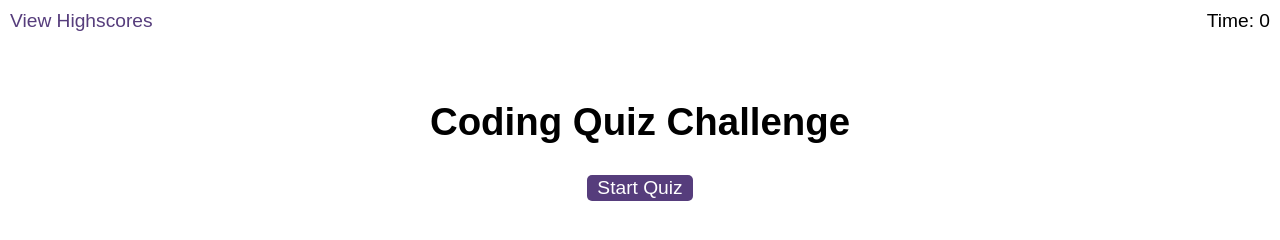
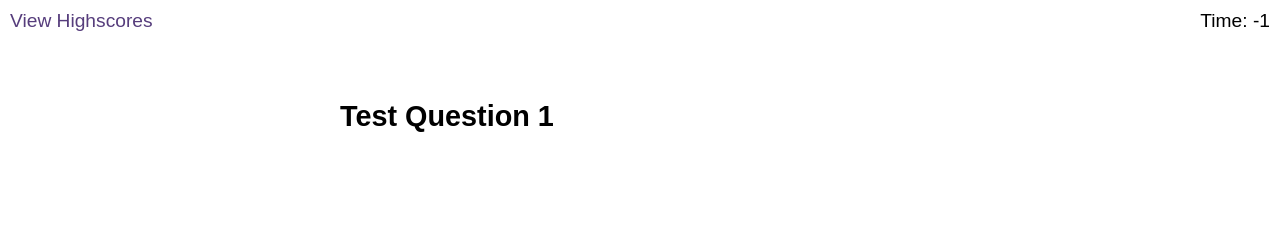
Before and after one commit to millerdotkyle/HomeworkFour, a plain HTML site: page Starter code/index.html in a window 1280 px wide. Both pictures are taken after a click on the button "Start Quiz". Drawn offline with Linux system fonts and the light colour scheme.

Commit message:
initialized
declared expected variables, added logic to remove start screen when start button is clicked, began logic to display questions and decrement timer

```diff
--- a/Starter code/assets/js/logic.js
+++ b/Starter code/assets/js/logic.js
@@ -1,32 +1,33 @@
 // variables to keep track of quiz state
 var currentQuestionIndex = 0;
 //time left value here
-// var time = ;
-var timerId;
+// var time = 0;
+var timer = 60;
 
 // variables to reference DOM elements
-var questionsEl = document.getElementById('');
-var timerEl = document.getElementById('');
-var choicesEl = document.getElementById('');
-var submitBtn = document.getElementById('');
-var startBtn = document.getElementById('');
-var initialsEl = document.getElementById('');
-var feedbackEl = document.getElementById('');
+var questionsEl = document.getElementById('questions');
+var timerEl = document.getElementById('time');
+var choicesEl = document.getElementById('choices');
+var submitBtn = document.getElementById('submit');
+var startBtn = document.getElementById('start');
+var initialsEl = document.getElementById('initials');
+var feedbackEl = document.getElementById('feedback');
 
+console.log(timerEl);
 
 function startQuiz() {
   // hide start screen
-  var startScreenEl = document.getElementById('');
-  startScreenEl.setAttribute('class', '');
+  var startScreenEl = document.getElementById('start-screen');
+  startScreenEl.setAttribute("class", "hide");
 
   // un-hide questions section
-  questionsEl.removeAttribute('');
+  questionsEl.removeAttribute("class" , 'hide');
 
   // start timer
-  timerId = setInterval(clockTick, 1000);
+  timer = setInterval(clockTick, 1000);
 
   // show starting time
-  timerEl.textContent = time;
+  timerEl.textContent = timer;
 
   getQuestion();
 }
@@ -36,14 +37,14 @@ function getQuestion() {
   var currentQuestion = questions[currentQuestionIndex];
 
   // update title with current question
-  var titleEl = document.getElementById('');
-  titleEl.textContent = ; //think dot notation
+  var titleEl = document.getElementById('question-title');
+  titleEl.textContent = currentQuestion.title; //think dot notation
 
   // clear out any old question choices
   choicesEl.innerHTML = '';
 
   // loop over choices
-  for (var i = 0; i < ; i++) {
+  for (var i = 0; i < currentQuestion.choices.length; i++) {
     // create new button for each choice
     var choice = currentQuestion.choices[i];
     var choiceNode = document.createElement('');
@@ -66,17 +67,17 @@ function questionClick(event) {
   }
 
   // check if user guessed wrong
-  if () {
+  if (buttonEl !== currentQuestion.answer) {
 
 
 
     // penalize time
-
+    timer--;
 
 
 
     // display new time on page
-
+   timerEl.textContent(timer);
 
   // flash right/wrong feedback on page for half a second
 
@@ -85,7 +86,7 @@ function questionClick(event) {
 
 
   // check if we've run out of questions or if time ran out?
-  if () {
+  if (!currentQuestion || timer == 0) {
 
     //if it did ???
 
@@ -93,7 +94,7 @@ function questionClick(event) {
 
     // if it didnt??
   }
-}
+}}
 
 function quizEnd() {
   // stop timer
@@ -112,7 +113,9 @@ function quizEnd() {
 function clockTick() {
   // update time
   // decrement the variable we are using to track time
-  timerEl.textContent = ; // update out time
+  timer--;
+
+  timerEl.textContent = timer; // update out time
 
   // check if user ran out of time
   if (time <= 0) {
@@ -125,11 +128,11 @@ function saveHighscore() {
   var initials = initialsEl.value.trim();
 
   // make sure value wasn't empty
-  if () {
+  if (initials) {
 
     // get saved scores from localstorage, or if not any, set to empty array
 
-    var highscores =
+    var highscores = localStorage.getItem("")
       JSON.parse() /* what would go inside the PARSE??*/ || [];
 
     // format new score object for current user
--- a/Starter code/assets/js/questions.js
+++ b/Starter code/assets/js/questions.js
@@ -1,9 +1,25 @@
 // list of all questions, choices, and answers
 var questions = [
   {
-    title: 'Test Question',
+    title: 'Test Question 1',
+    choices: ['placeholder 1', 'placeholder 2', 'placeholder 3', 'placeholder 4'],
+    answer: 'placeholder 1',
+  },
+  {
+    title: 'Test Question 2',
+    choices: ['placeholder 1', 'placeholder 2', 'placeholder 3', 'placeholder 4'],
+    answer: 'placeholder 1',
+  },
+  {
+    title: 'Test Question 3',
+    choices: ['placeholder 1', 'placeholder 2', 'placeholder 3', 'placeholder 4'],
+    answer: 'placeholder 1',
+  },
+  {
+    title: 'Test Question 4',
     choices: ['placeholder 1', 'placeholder 2', 'placeholder 3', 'placeholder 4'],
     answer: 'placeholder 1',
   },
 
+
 ];
--- a/Starter code/index.html
+++ b/Starter code/index.html
@@ -42,5 +42,6 @@
 
     <script src="./assets/js/questions.js"></script>
     <script src="./assets/js/logic.js"></script>
+    <script src="./assets/js/script.js"></script>
   </body>
 </html>
```
Also changed, not shown: Starter code/assets/js/script.js (added).
